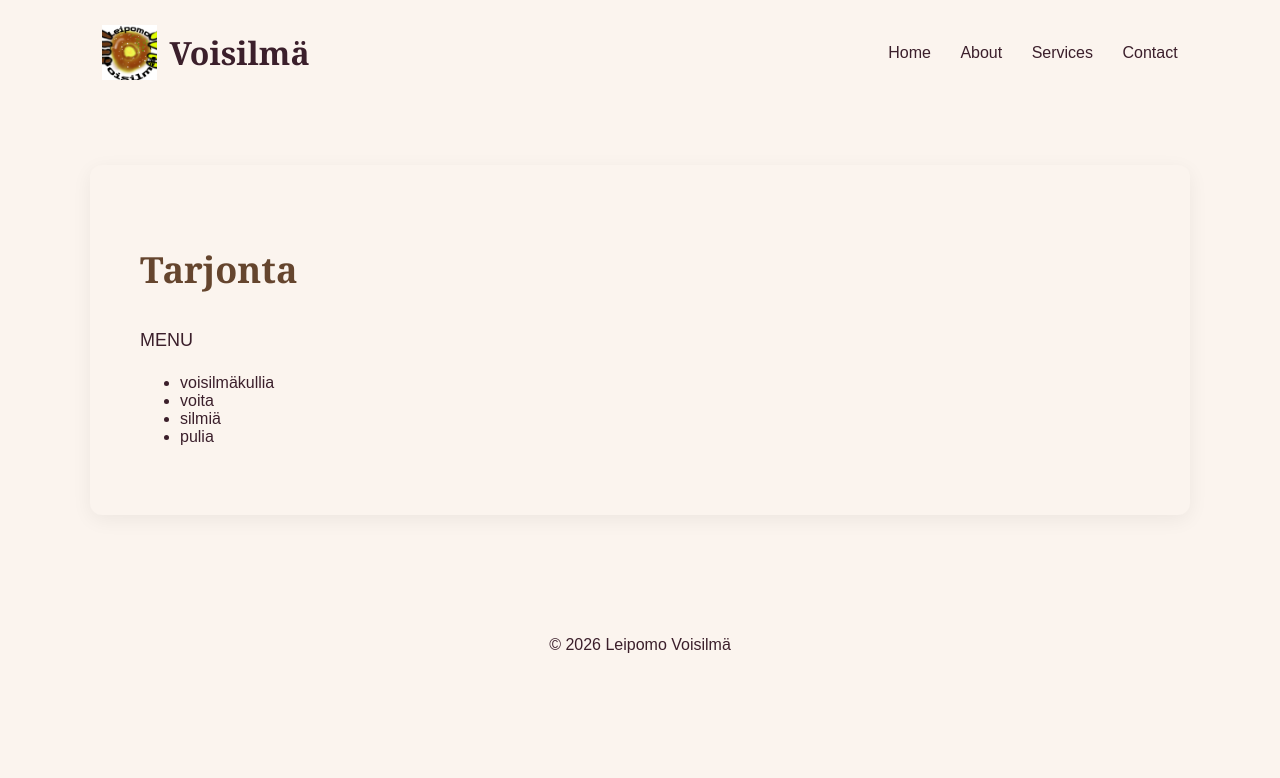
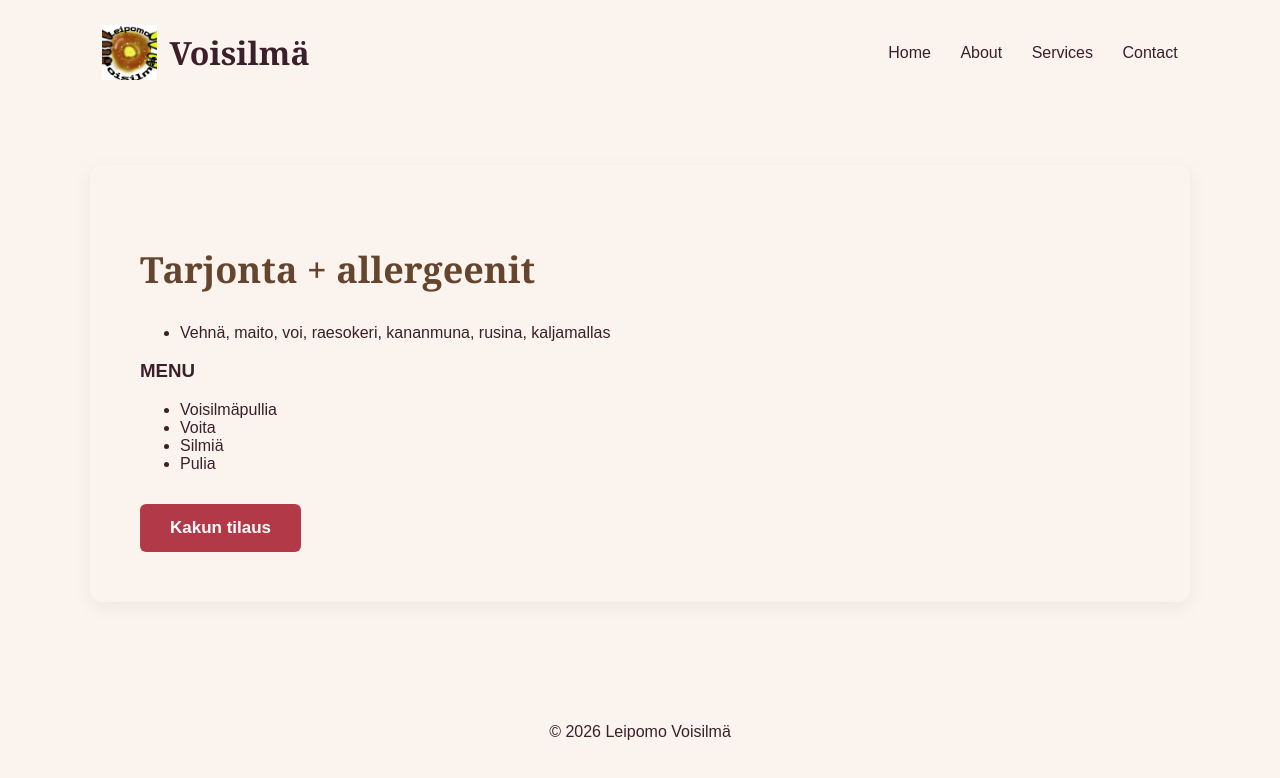
Before and after one commit to Sysi-404/webdev, a plain HTML site: page services.html in a window 1280 px wide. Drawn offline with Linux system fonts and the light colour scheme.

Commit message:
Add files via upload

```diff
--- a/services.html
+++ b/services.html
@@ -24,15 +24,26 @@
     </header>
 
     <main>
-        <h2>Tarjonta</h2>
-        <p>MENU</p>
+        <h2>Tarjonta + allergeenit</h2>
 
         <ul>
-            <li>voisilmäkullia</li>
-            <li>voita</li>
-            <li>silmiä</li>
-            <li>pulia</li>
+            <li>Vehnä, maito, voi, raesokeri, kananmuna, rusina, kaljamallas</li>
         </ul>
+
+        <h3>MENU</h3>
+
+        <ul>
+            <li>Voisilmäpullia</li>
+            <li>Voita</li>
+            <li>Silmiä</li>
+            <li>Pulia</li>
+        </ul>
+
+        <!-- CAKE ORDER BUTTON -->
+        <a href="tilaus.html" class="order-button">
+            Kakun tilaus
+        </a>
+
     </main>
 
     <footer>
--- a/style.css
+++ b/style.css
@@ -97,3 +97,23 @@ footer {
         padding: 25px;
     }
 }
+
+
+/* CAKE ORDER BUTTON */
+
+.order-button {
+    display: inline-block;
+    background-color: #b23a48;
+    color: white;
+    text-decoration: none;
+    padding: 14px 30px;
+    border-radius: 6px;
+    font-size: 17px;
+    font-weight: bold;
+    margin-top: 15px;
+    transition: background-color 0.2s;
+}
+
+.order-button:hover {
+    background-color: #8f2938;
+}
```
Also changed, not shown: about.html (+1 -0 lines), index.html (+9 -0 lines). Lines whose indentation alone changed are shown as unchanged.
